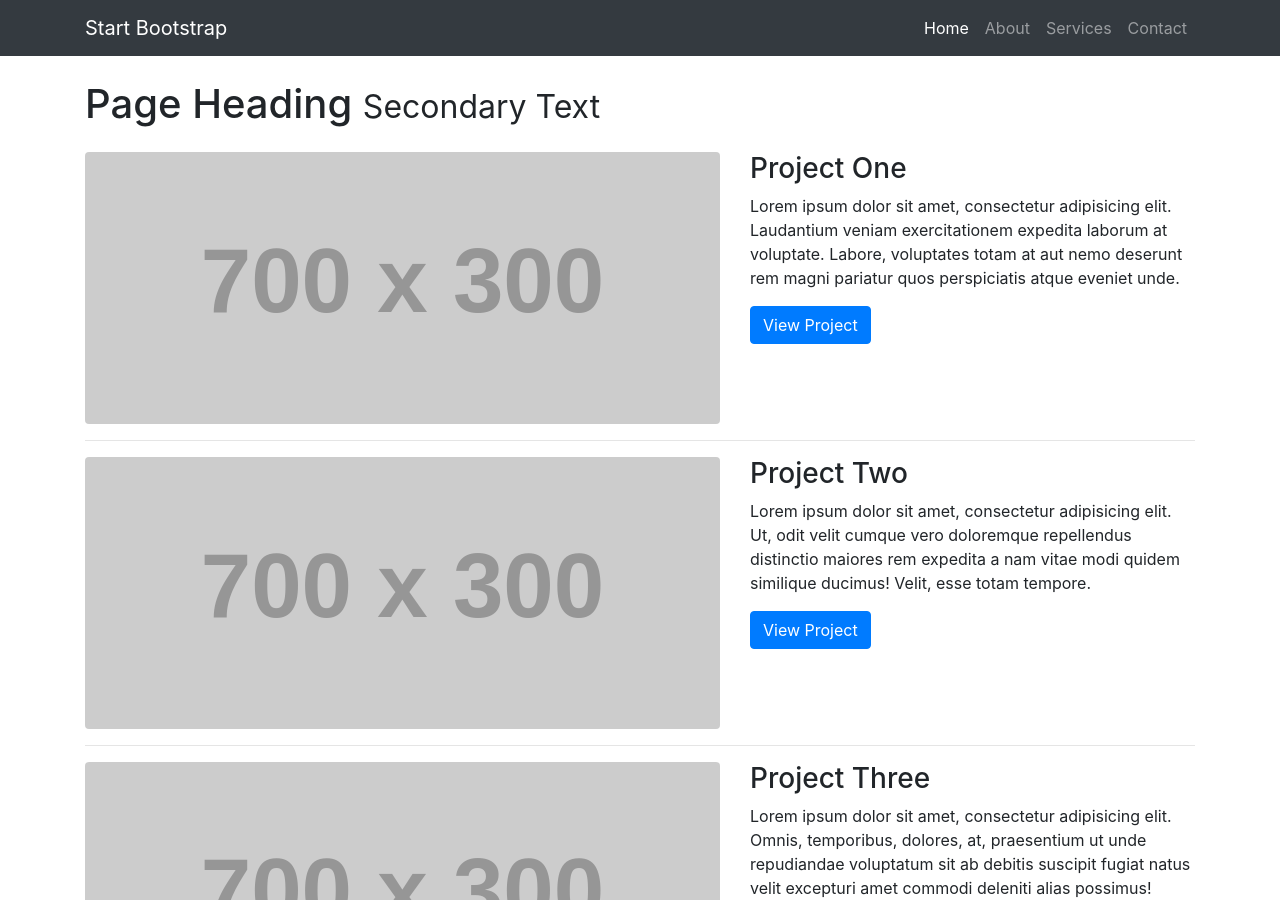
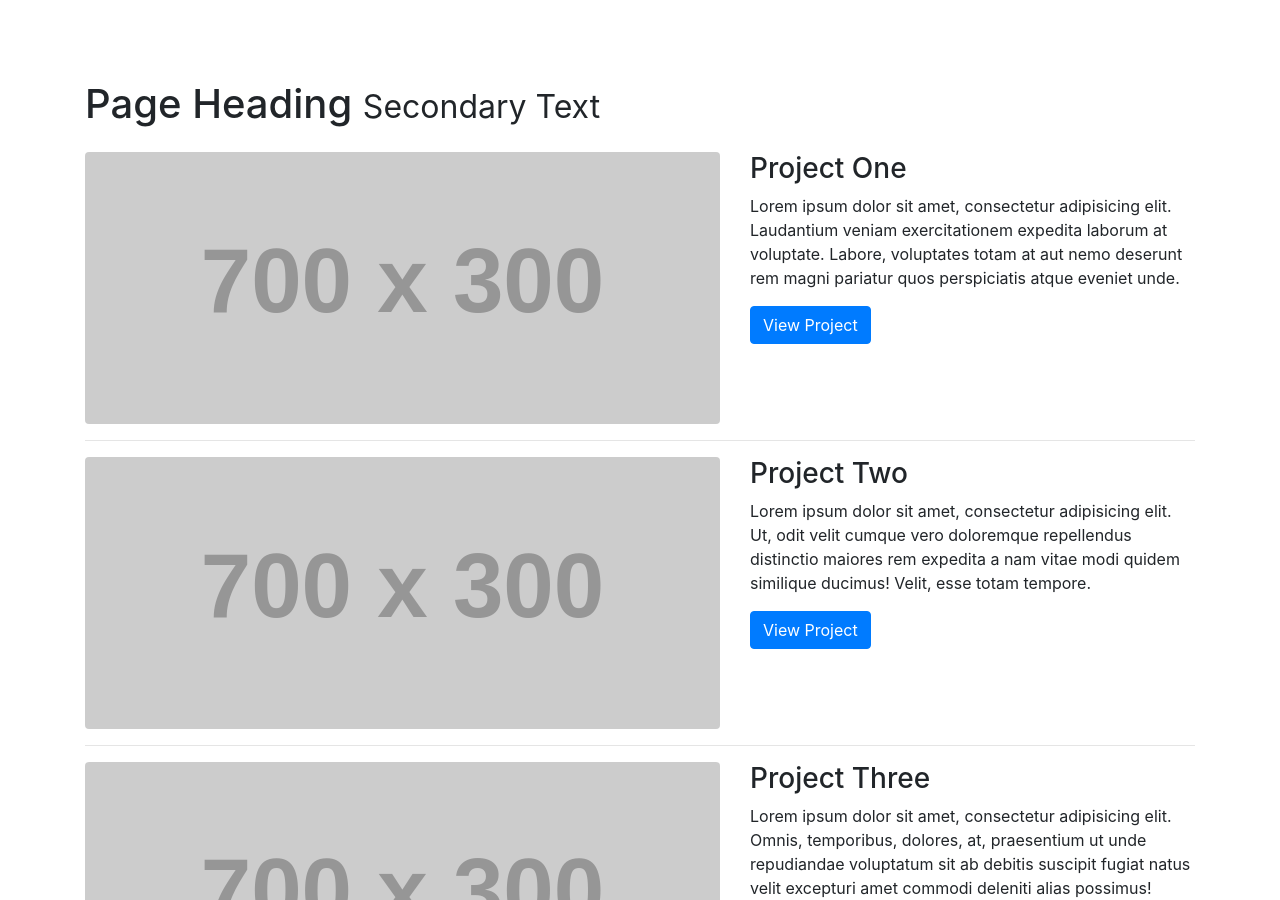
Before and after one commit to megh1241/megh1241.github.io, a Jekyll site: the page projects/index.html, which Jekyll copies as it is, in a window 1280 px wide and 900 px high. Built offline with Jekyll 4.4.1, drawn with Linux system fonts in a browser that asks for light colours.

Commit message:
remove layout bar

```diff
--- a/projects/index.html
+++ b/projects/index.html
@@ -19,34 +19,6 @@
   </head>
 
   <body>
-
-    <!-- Navigation -->
-    <nav class="navbar navbar-expand-lg navbar-dark bg-dark fixed-top">
-      <div class="container">
-        <a class="navbar-brand" href="#">Start Bootstrap</a>
-        <button class="navbar-toggler" type="button" data-toggle="collapse" data-target="#navbarResponsive" aria-controls="navbarResponsive" aria-expanded="false" aria-label="Toggle navigation">
-          <span class="navbar-toggler-icon"></span>
-        </button>
-        <div class="collapse navbar-collapse" id="navbarResponsive">
-          <ul class="navbar-nav ml-auto">
-            <li class="nav-item active">
-              <a class="nav-link" href="#">Home
-                <span class="sr-only">(current)</span>
-              </a>
-            </li>
-            <li class="nav-item">
-              <a class="nav-link" href="#">About</a>
-            </li>
-            <li class="nav-item">
-              <a class="nav-link" href="#">Services</a>
-            </li>
-            <li class="nav-item">
-              <a class="nav-link" href="#">Contact</a>
-            </li>
-          </ul>
-        </div>
-      </div>
-    </nav>
 
     <!-- Page Content -->
     <div class="container">
```
